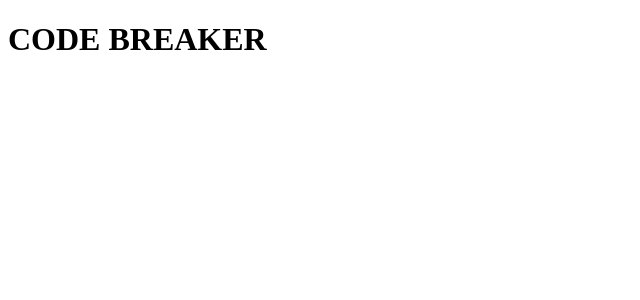
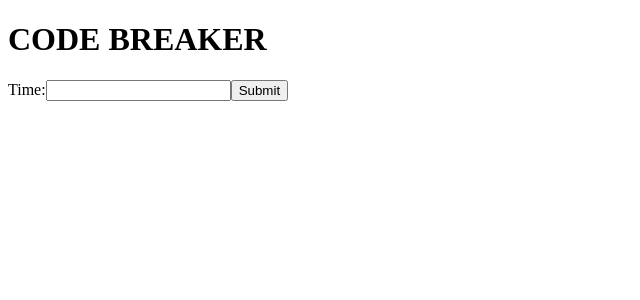
Before and after one commit to mr-jameson/code-breaker, a React (Create React App) app: page / in a window 1280 px wide. Shown: the top 300 px of the page, without its empty margins (0-640 px from the left). Built offline with nearby package versions, Linux system fonts and the light colour scheme.

Commit message:
funcctional prototype

```diff
--- a/src/App.js
+++ b/src/App.js
@@ -1,10 +1,11 @@
 import React, { Component } from "react";
 import Timer from "./components/Timer";
+import TimerForm from "./components/TimerForm";
 
 class App extends Component {
   state = {
-    timerActive: true,
-    time: 6,
+    timerActive: false,
+    time: null,
     error: null
   };
 
@@ -37,12 +38,20 @@ class App extends Component {
     });
   };
 
+  handleTimerFormSubmit = (time) => {
+      this.setState({
+        time: time,
+        timerActive: true
+      })
+  }
+
+
   render() {
     const { timerActive, time } = this.state;
     return (
       <div>
         <h1>CODE BREAKER</h1>
-        {timerActive && <Timer time={time} stopTimer={this.stopTimer} countdown={this.countdown}/>}
+        {timerActive ? <Timer time={time} stopTimer={this.stopTimer} countdown={this.countdown}/> : <TimerForm handleTimerFormSubmit={this.handleTimerFormSubmit}/>}
       </div>
     );
   }
--- a/src/components/TimerForm.js
+++ b/src/components/TimerForm.js
@@ -1,25 +1,23 @@
 import React, { Component } from 'react';
 
 class TimerForm extends Component {
-    constructor(props) {
-        this.state = { time: ''}
-
-        this.handleChange = this.handleChange.bind(this);
-        this.handleSubmit = this.handleSubmit.bind(this);
+    state = {
+        time: ""
     }
 
-    handleChange(event) {
-        this.setState({ value: event.target.time })
+    handleChange = (event) => {
+        this.setState({ time: event.target.value })
     }
 
-    handleSubmit(event) {
-        alert(`Timer is set for ${this.state.time} seconds`);
+    handleSubmit = async (event) => {
+        await alert(`Timer is set for ${this.state.time} seconds`);
         event.preventDefault();
+        this.props.handleTimerFormSubmit(parseInt(this.state.time))
     }
 
     render() {
         return(
-        <form>
+        <form onSubmit={this.handleSubmit}>
             <label>
                 Time:
                 <input type="text" time={this.state.time} onChange={this.handleChange} />
```
